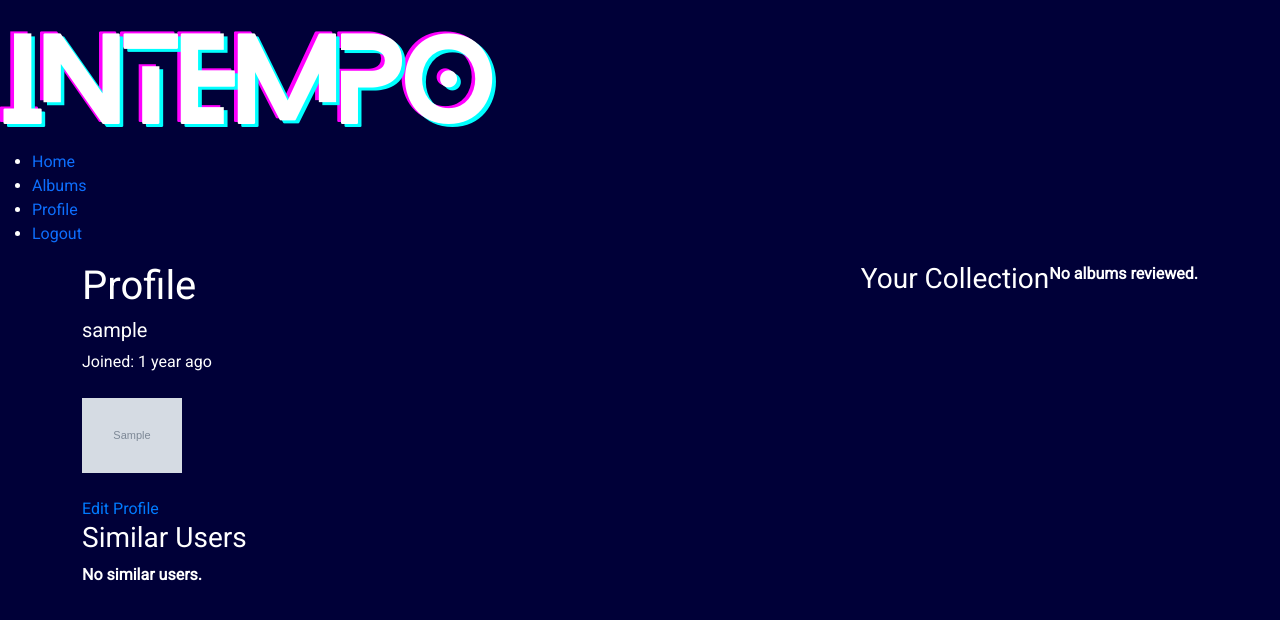
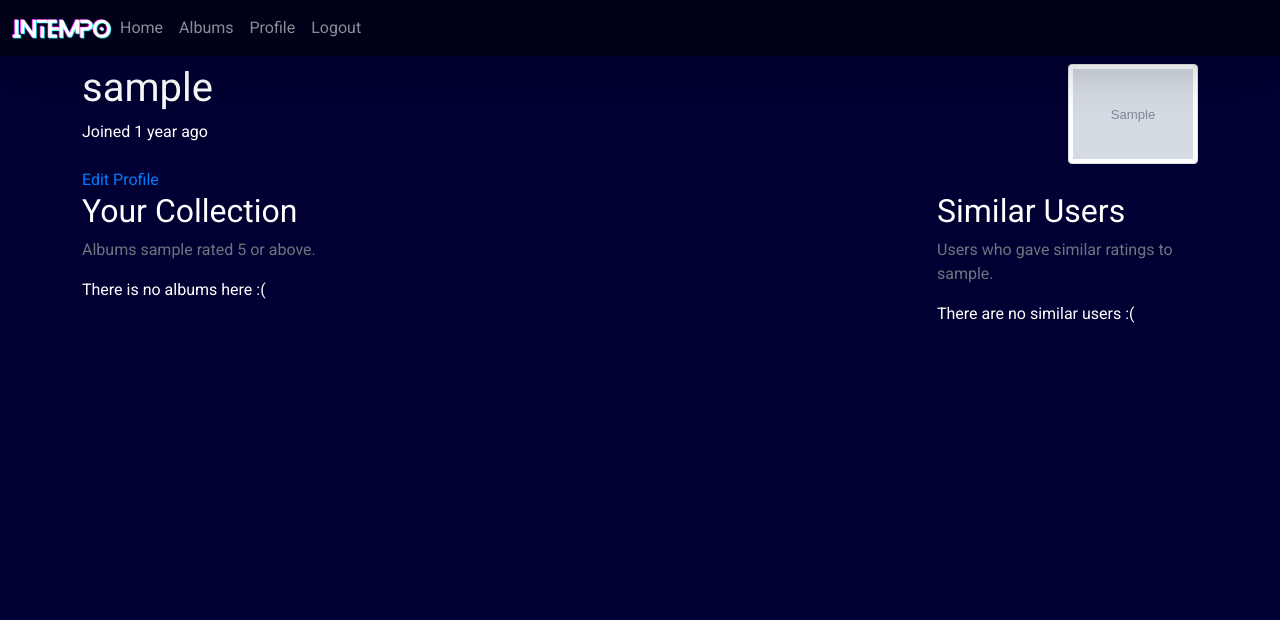
Before and after one commit to SilencedGoose/Intempo, a Django app: a page that uses templates/intempo/base.html in a window 1280 px wide. Shown: the top 620 px of the page. Run offline with Django 3.2, Linux system fonts and the light colour scheme; a user stored in the database is signed in; tables that the repository leaves empty hold one stand-in row (values such as "Sample post"); grey boxes marked "Sample" are stand-in pictures; one stand-in notice (Sample message) is shown; some libraries are stand-ins or nearby versions.

Commit message:
Added navbar and improved profile view layout

```diff
--- a/intempo/__init__.py
+++ b/intempo/__init__.py
@@ -9,4 +9,4 @@ def on_login(sender, user, request, **kwargs):
 
 @receiver(user_logged_out)
 def on_logout(sender, user, request, **kwargs):
-    messages.success(request, f"you have been logged out")
+    messages.success(request, f"You have been logged out")
--- a/intempo/forms.py
+++ b/intempo/forms.py
@@ -34,8 +34,6 @@ class UserProfileForm(forms.ModelForm):
     profile_picture = forms.ImageField(
         label="Add Profile Picture (Optional)",
         required = False,
-        validators=[CheckPicture],
-        help_text = "The image must be a square."
     )
 
     class Meta:
@@ -126,8 +124,6 @@ class AddCommentForm(forms.ModelForm):
 class UpdateUserProfileForm(forms.ModelForm):
     profile_picture = forms.ImageField(
         label="Update Profile Picture",
-        validators=[CheckPicture],
-        help_text = "The image must be a square."
     )
 
     class Meta:
--- a/intempo/models.py
+++ b/intempo/models.py
@@ -9,7 +9,7 @@ from datetime import datetime, timedelta
 class Album(models.Model):
     name = models.CharField(max_length=30)
     artist = models.CharField(max_length=30)
-    creation_date = models.DateTimeField()
+    creation_date = models.DateField()
     album_cover = models.ImageField(upload_to="cover_art", default="Cover_Art/default_cover.png")
     description = models.TextField()
     tags = models.TextField()
--- a/intempo/views.py
+++ b/intempo/views.py
@@ -268,7 +268,7 @@ def signup(request):
 
             profile.save()
             registered = True
-            messages.success(request, f"your account has been created")
+            messages.success(request, f"Your account has been created")
             return redirect(reverse("intempo:login"))
     else:
         user_form = UserForm()
--- a/static/ajax.js
+++ b/static/main.js
@@ -10,10 +10,12 @@ function setAlbumSortType(type) {
 }
 
 $(function () {
+    // when the add-comment (shared) modal is closed, the form is reset.
     $("#addCommentModal").on("hidden.bs.modal", function () {
         $("#add-comment-form").trigger('reset');
     });
 
+    // AJAX for add review form (applies to a specific album page)
     $("#add-review-form").submit(function (e) {
         e.preventDefault();
         var form = $(this).serialize();
@@ -85,11 +87,14 @@ $(function () {
                     </div>`;
                     $("#reviews").prepend(reviewDiv);
                 }
+                addMessage("Review added!");
+                showMessage();
             },
             error: onAJAXError
         });
     });
 
+    // AJAX for add comment form (applies to a specific album page)
     $("#add-comment-form").submit(function (e) {
        e.preventDefault();
        var form = $(this).serialize();
@@ -122,17 +127,19 @@ $(function () {
                     </div>
                 </div>`;
                 $("#comments" + review_id + "Modal .comments").prepend(commentDiv);
+
+                addMessage("Comment added!");
+                showMessage();
             },
             error: onAJAXError
         });
     });
 
+    // AJAX for add album form (applies to the albums page)
     $("#add-album-form").submit(function (e) {
         e.preventDefault();
         var form = new FormData($(this)[0]);
-
         var node = $(this);
-        // to the form add the img url
 
         $.ajax({
             type: 'POST',
@@ -155,11 +162,15 @@ $(function () {
                 node.trigger('reset');
 
                 updateAlbums(response);
+
+                addMessage("Added album!");
+                showMessage();
             },
             error: onAJAXError
         });
     });
 
+    // AJAX for sorting albums (applies to the albums page)
     $(".set-album-sorting").click(function (e) {
         e.preventDefault();
         var form = $("#filter-by-tags-form").serialize();
@@ -179,6 +190,7 @@ $(function () {
         });
     });
 
+    // AJAX for filtering by tags (applies to the albums page)
     $("#filter-by-tags-form").submit(function (e) {
         e.preventDefault();
         var form = $(this).serialize();
@@ -201,6 +213,7 @@ $(function () {
         });
     });
 
+    // AJAX for the clear button (applies to the album page)
     $("#clear-button").click(function (e) {
         e.preventDefault();
 
@@ -233,17 +246,23 @@ $(function () {
                 // change the current album link/innerHTML in the form
                 $("#div_id_profile_picture a").attr('href', "/media/" + response["profile_picture"]);
                 $("#div_id_profile_picture a").text(response["profile_picture"]);
+
+                addMessage("Profile picture updated!");
+                showMessage();
             },
             error: onAJAXError
         });
     });
 });
 
+/**
+ * Unwraps the response and tries to send the user a message
+ */
 function onAJAXError(response) {
     if (response["responseJSON"]) {
         error = response["responseJSON"]["error"];
         if (error instanceof String) {
-            alert(error);
+            addMessage(error);
         } else {
             var errors = []
             error = JSON.parse(error);
@@ -253,16 +272,20 @@ function onAJAXError(response) {
                 })
             }
             if (errors.length == 1) {
-                alert("Error: " + errors[0]);
+                addMessage("Error: " + errors[0]);
             } else {
-                alert("Errors: ", errors.join(", "));
+                addMessage("Errors: ", errors.join(", "));
             }
         }
     } else {
-        alert("Unexpected error! Please try again!");
+        addMessage("Unexpected error! Please try again!");
     }
+    showMessage();
 }
 
+/**
+ * Common AJAX code for updating albums
+ */
 function updateAlbums(response) {
     // update the value of tags
     $("#hint_id_fltr").text("Separate the tags by a comma. Available Tags: " + response["tags"].join(", "))
@@ -295,3 +318,21 @@ function updateAlbums(response) {
     albumsDiv += `</div>`;
     $("#albums").replaceWith(albumsDiv);
 }
+
+/**
+ * Adds the message to the messages and removes any previous messages.
+ */
+function addMessage(message) {
+    messageDiv = `<p class="message">${message}</p>`;
+    $(".message").remove();
+    $(".messages").append(messageDiv);
+}
+
+/**
+ * Shows the message
+ */
+function showMessage() {
+    $('.message').hide().fadeIn(500).delay(2000).fadeOut(500);
+}
+
+$(showMessage);
--- a/static/style.css
+++ b/static/style.css
@@ -1,23 +1,7 @@
 body {
     font-family: Roboto;
-    background-color: rgb(0, 0, 56);
+    background-color: rgb(0, 0, 50);
     color: white;
-}
-
-img {
-    max-width: -webkit-fill-available;
-}
-
-#albums span{
-    display: block;
-}
-
-a {
-    text-decoration: none;
-}
-
-#album-cover {
-    max-width: 10em;
 }
 
 .card {
@@ -28,13 +12,65 @@ a {
     color: black;
 }
 
-.card-link.no-comment.comments-count+.card-link{
-    margin-left: 0;
+a {
+    text-decoration: none;
 }
 
 .triggers-modal {
     cursor: pointer;
     color: #007bff !important;
+}
+
+/* navbar */
+nav {
+    background-color: rgb(0, 0, 25);
+}
+
+#body-content {
+    margin-top: 4em;
+}
+
+#intempo-logo {
+    display: contents;
+}
+
+/* toast */
+.message {
+    position: fixed;
+    left: 0;
+    right: 0;
+    border-radius: 10px;
+    color: black;
+    margin-bottom: 0px;
+    margin-left: auto;
+    margin-right: auto;
+    margin-top: 20px;
+    padding-bottom: 5px;
+    padding-top: 5px;
+    text-align: center;
+    width: 30%;
+    opacity: 0.9;
+}
+
+.message.success {
+    background-color: #00F2FF;
+}
+
+/* album page */
+#album-description {
+    margin-bottom: 20px;
+}
+
+#albums span{
+    display: block;
+}
+
+#album-cover {
+    max-width: 10em;
+}
+
+.card-link.no-comment.comments-count+.card-link{
+    margin-left: 0;
 }
 
 span.rating {
@@ -49,74 +85,15 @@ span#album-rating {
     display: none;
 }
 
-#filter-button {
-    padding-right: 10px;
+/* profile */
+#profile-picture {
+    height: 100px;
 }
 
-/* profile */
-#profile-picture {
-    width: 100px;
+.similar-profile {
+    height: 50px;
 }
 
-#user-profile #user_form {
-    display: none;
+#collection div {
+    margin-bottom: 20px;
 }
-
-
-
-#user-profile {
-    display: flex;
-}
-
-#user-profile #profile-left {
-    flex: 2;
-}
-
-#user-profile #profile-right {
-    border-left: 1px solid white;
-}
-
-
-#profile-header {
-    display: flex;
-    margin-right: 10px;
-}
-
-#profile-header #info {
-    flex: 1;
-}
-
-#edit-button {
-    width: 100px;
-}
-
-
-#profile-right #profile-picture {
-    width: 50px;
-}
-
-#profile-right #username {
-    float: right;
-}
-
-/* toast */
-.message {
-    position: fixed;
-    left: 0;
-    right: 0;
-    border-radius: 10px;
-    color: white;
-    margin-bottom: 0px;
-    margin-left: auto;
-    margin-right: auto;
-    margin-top: 20px;
-    padding-bottom: 5px;
-    padding-top: 5px;
-    text-align: center;
-    width: 30%;
-    opacity: 0.9;
-}
-
-.message.success {
-    background-color: #00F2FF;
-}
--- a/static/toast.js
+++ /dev/null
@@ -1 +0,0 @@
-$('.message').hide().fadeIn(500).delay(2000).fadeOut(500);
--- a/templates/intempo/albums.html
+++ b/templates/intempo/albums.html
@@ -52,7 +52,6 @@
         </div>
         <div class="row" id="albums">
             {% for album in albums%}
-            <!-- <div style="float:left; width:400px; height:400px; padding: 50px;"> -->
                 <div class="col-12 col-sm-6 col-md-4 col-lg-3">
                     <a href="{% url 'intempo:album_page' album.id %}">
                         <img src="{{ MEDIA_URL }}{{ album.album_cover }}" class="img-thumbnail" alt="{{album.name}}">
--- a/templates/intempo/base.html
+++ b/templates/intempo/base.html
@@ -1,10 +1,7 @@
 <!DOCTYPE html>
 {% load staticfiles %}
 
-<!-- put template tag load line here -->
-
 <html>
-
   <head lang="en">
     <meta charset="UTF-8" />
     <meta http-equiv="X-UA-Compatible" content="IE=edge">
@@ -26,36 +23,54 @@
 
   <body>
     <div id="nav">
-      <a href= "{% url 'home' %}"><img src="{% static 'images/logo.png' %}" alt="Intempo logo"></a>
-      {% if messages %}
       <div class="messages">
         {% for message in messages %}
           <p class="message {{ message.tags }}">{{ message }}</p>
         {% endfor %}
       </div>
-      {% endif %}
 
-      <nav>
-        <ul>
-          <li><a href="{% url 'home' %}">Home</a></li>
-          <li><a href="{% url 'intempo:albums' %}">Albums</a></li>
+      <nav class="navbar fixed-top navbar-expand-md navbar-dark shadow-lg">
+        <div class="container-fluid">
+          <button class="navbar-toggler" type="button" data-bs-toggle="collapse" data-bs-target="#navbarNav" aria-controls="navbarNav" aria-expanded="false" aria-label="Toggle navigation">
+            <span class="navbar-toggler-icon"></span>
+          </button>
+          <a class="navbar-brand" href="{% url 'home' %}" id="intempo-logo">
+            <img src="{% static 'images/logo.png' %}" alt="Intempo" width="100" height="30" class="d-inline-block align-text-top">
+          </a>
+          <div class="collapse navbar-collapse" id="navbarNav">
+            <ul class="navbar-nav">
+              <li class="nav-item">
+                <a class="nav-link" href="{% url 'home' %}">Home</a>
+              </li>
+              <li class="nav-item">
+                <a class="nav-link" href="{% url 'intempo:albums' %}">Albums</a>
+              </li>
               {% if user.is_authenticated == False %}
-            <li><a href="{% url 'intempo:login' %}">Login</a></li>
-            <li><a href="{% url 'intempo:signup' %}">Sign Up</a></li>
+                <li class="nav-item">
+                  <a class="nav-link" href="{% url 'intempo:login' %}">Login</a>
+                </li>
+                <li class="nav-item">
+                  <a class="nav-link text-nowrap" href="{% url 'intempo:signup' %}">Sign Up</a>
+                </li>
               {% else %}
-            <li><a href="{% url 'intempo:profile' user.username %}">Profile</a></li>
-            <li><a href="{% url 'intempo:logout' %}?next={% url 'home' %}">Logout</a></li>
+                <li class="nav-item">
+                  <a class="nav-link" href="{% url 'intempo:profile' user.username %}">Profile</a>
+                </li>
+                <li class="nav-item">
+                  <a class="nav-link" href="{% url 'intempo:logout' %}?next={% url 'home' %}">Logout</a>
+                </li>
               {% endif %}
             </ul>
+          </div>
+        </div>
       </nav>
     </div>
 
-    <div class="container">
+    <div class="container" id="body-content">
       {% block body_block %}
       {% endblock %}
     </div>
   </body>
 
-  <script src="{% static 'ajax.js' %}"></script>
-  <script src="{% static 'toast.js' %}"></script>
+  <script src="{% static 'main.js' %}"></script>
 </html>
--- a/templates/intempo/profile.html
+++ b/templates/intempo/profile.html
@@ -7,19 +7,65 @@
 {% endblock %}
 
 {% block body_block %}
-    <div id="user-profile">
-        <div id="profile-left">
-            <div id="profile-header">
-                <div id="info">
-                    <h1>Profile</h1>
-                    <h5>{{ profile.username }}</h5>
-                    Joined: {{ profile.time_since_joined }}<br><br>
+    <div class="row">
+        <div class="col">
+            <h1>{{ profile.username }}</h1>
+            Joined {{ profile.time_since_joined }}<br><br>
+        </div>
+        <div class="col-auto">
+            <img src="{{ MEDIA_URL }}{{ profile.profile_picture }}" id="profile-picture" alt="Profile picture" class="float-end img-thumbnail">
         </div>
     </div>
-            <div>
-                <img src="{{ MEDIA_URL }}{{ profile.profile_picture }}" id="profile-picture" alt="Profile picture"><br><br>
+    <div class="row">
         {% if this_user == True %}
             <a data-bs-toggle="modal" data-bs-target="#updateProfileModal" class="triggers-modal">Edit Profile</a>
+        {% endif %}
+    </div>
+    <div class="row">
+        <div class="col-sm-12 col-md-8 col-lg-9">
+            <h2>Your Collection</h2>
+            <p class="text-muted">Albums {{ profile.username }} rated 5 or above.</p>
+            {% if profile.collection %}
+            <div class="row" id="collection">
+                {% for album in profile.collection %}
+                    <div class="col-12 col-md-6 col-lg-4">
+                        <a href="{% url 'intempo:album_page' album.id %}">
+                            <img src="{{ MEDIA_URL }}{{ album.album_cover }}" class="img-thumbnail" alt="{{album.name}}">
+                        </a>
+                    </div>
+                {% endfor%}
+            </div>
+            {% else %}
+                <p>There is no albums here :(</p>
+            {% endif %}
+        </div>
+
+        <div class="col-sm-12 col-md-4 col-lg-3">
+            <h2>Similar Users</h2>
+            <p class="text-muted">Users who gave similar ratings to {{ profile.username }}.</p>
+            {% if profile.similar_profiles %}
+                {% for user in profile.similar_profiles %}
+                    <div class="row">
+                        <div class="card">
+                            <div class="card-body">
+                                <div class="row">
+                                    <div class="col">
+                                        <a href="{% url 'intempo:profile' user.username %}">
+                                            <img src="{{ MEDIA_URL }}{{ user.profile_picture }}" class="similar-profile" alt="{{user.username}}">
+                                        </a>
+                                    </div>
+                                    <div class="col-auto">
+                                        <a href="{% url 'intempo:profile' user.username %}">
+                                            <p id="username">{{user.username}}</p>
+                                        </a>
+                                    </div>
+                                </div>
+                            </div>
+                        </div>
+                    </div>
+                {% endfor%}
+            {% else %}
+                <p>There are no similar users :(</p>
             {% endif %}
         </div>
     </div>
@@ -46,44 +92,4 @@
             </div>
         </div>
     {% endif %}
-
-        <h3>Your Collection</h3>
-            {% if profile.collection %}
-            <ul>
-                <div>
-                    {% for album in profile.collection %}
-                        <div style="float:left; width:400px; height:400px; padding: 50px;">
-                            <a href="{% url 'intempo:album_page' album.id %}">
-                                <img src="{{ MEDIA_URL }}{{ album.album_cover }}" class="img-thumbnail" alt="{{album.name}}">
-                            </a>
-                        </div>
-                    {% endfor%}
-                </div>
-            </ul>
-        {% else %}
-            <strong>No albums reviewed.</strong>
-        {% endif %}
-    </div>
-
-    <div id="profile-right">
-        <h3>Similar Users</h3>
-        {% if profile.similar_profiles %}
-            <ul>
-                <div>
-                    {% for user in profile.similar_profiles %}
-                        <div class="card">
-                            <div class="card-body">
-                                <a href="{% url 'intempo:profile' user.username %}">
-                                    <img src="{{ MEDIA_URL }}{{ user.profile_picture }}" id="profile-picture" class="img-thumbnail" alt="{{user.username}}">
-                                    <p id="username">{{user.username}}</p>
-                                </a>
-                            </div>
-                        </div>
-                    {% endfor%}
-                </div>
-            </ul>
-        {% else %}
-            <strong>No similar users.</strong>
-        {% endif %}
-    </div>
 {% endblock %}
```
Also changed, not shown: templates/intempo/album_page.html (+5 -3 lines), README.md. Lines whose indentation alone changed are shown as unchanged.
